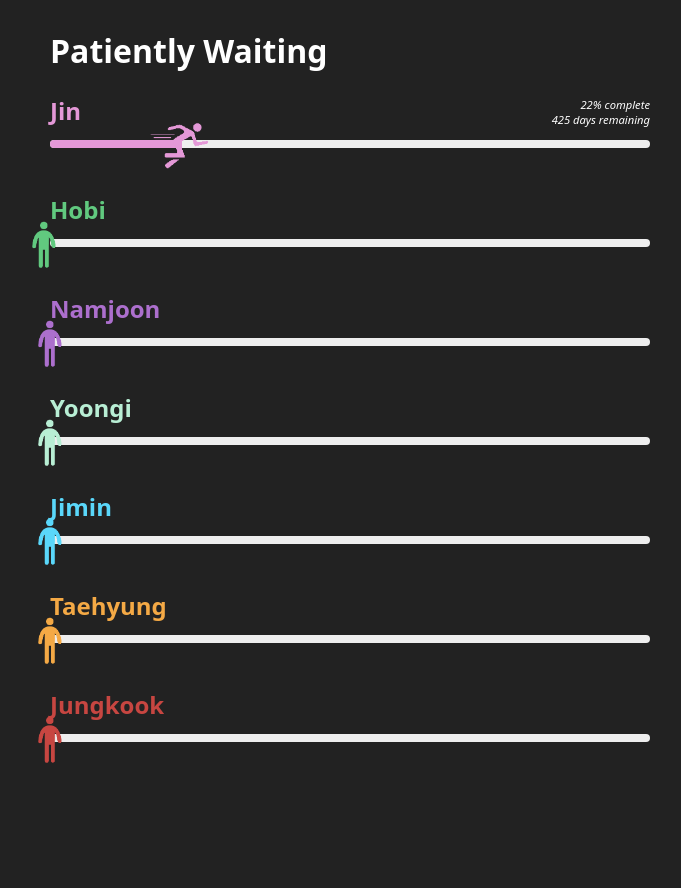
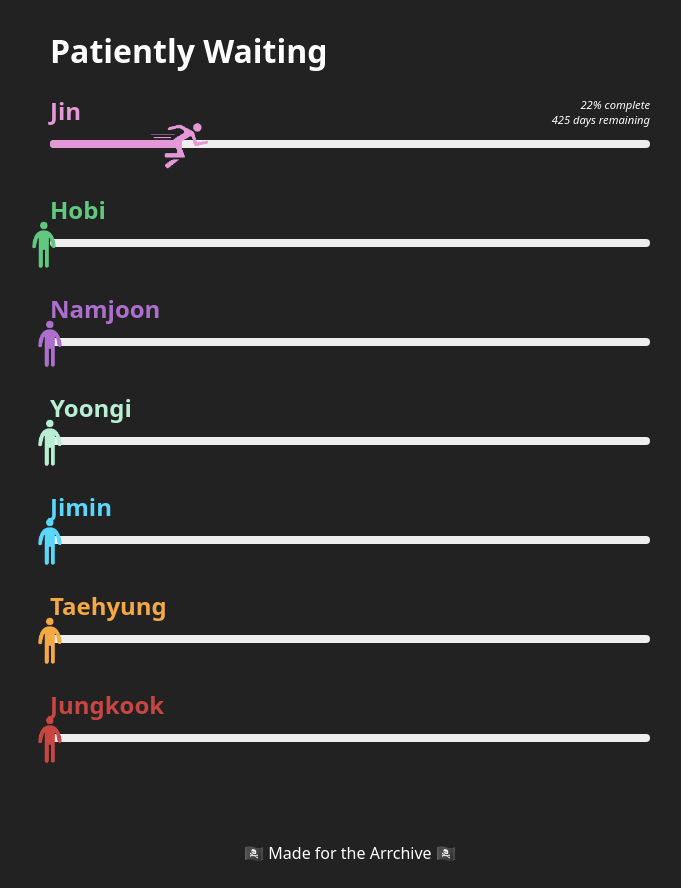
Before and after one commit to brewhousedigital/bts-army-countdown, a SvelteKit app: page / in a window 1280 px wide. Shown: the whole page, without its empty margins (290-971 px from the left). Before the commit the page ends 800 px from the top, so only its background shows below. Built offline with nearby package versions, Linux system fonts and the light colour scheme.

Commit message:
added footer

```diff
--- a/src/routes/+page.svelte
+++ b/src/routes/+page.svelte
@@ -16,9 +16,13 @@
 <div class="container">
   <h1>Patiently Waiting</h1>
 
-  {#each timeline as time}
-    <Member name={time.name} start={time.start} end={time.end} color={time.color} icon={time.icon} />
-  {/each}
+  <div class="chart">
+    {#each timeline as time}
+      <Member name={time.name} start={time.start} end={time.end} color={time.color} icon={time.icon} />
+    {/each}
+  </div>
+
+  <p style="text-align: center;">🏴‍☠️ Made for the Arrchive 🏴‍☠️</p>
 </div>
 
 
@@ -29,4 +33,8 @@
     padding: 0 20px;
     overflow: hidden;
   }
+
+  .chart {
+    margin-bottom: 100px;
+  }
 </style>
```
